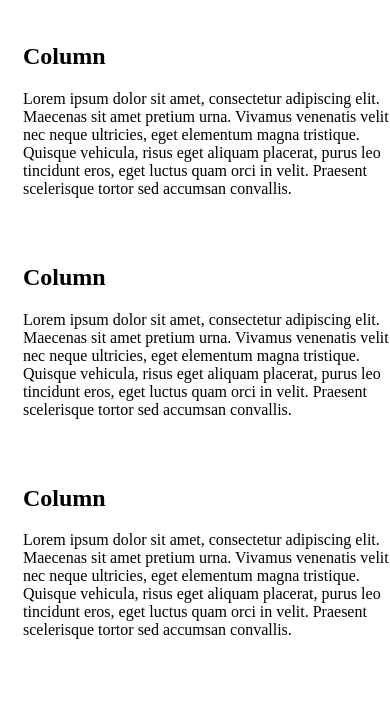
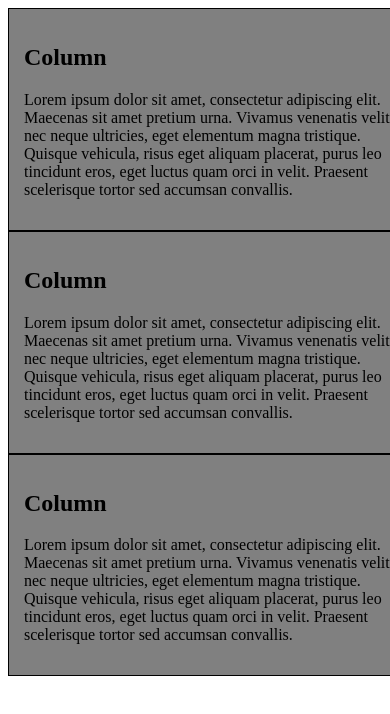
Before and after one commit to rhaubt/DID201A_TR2_2020, a plain HTML site: page responsive.html in a window 390 px wide. Shown: the top 714 px of the page. Drawn offline with Linux system fonts and the light colour scheme.

Commit message:
Update responsive.html

```diff
--- a/responsive.html
+++ b/responsive.html
@@ -11,6 +11,8 @@
   float: left;
   width: 200px;
   padding: 15px;
+  background-color:grey;
+  border:1px solid;
 }
 
 /* Responsive layout - makes the three columns stack on top of each other instead of next to each other */
```
